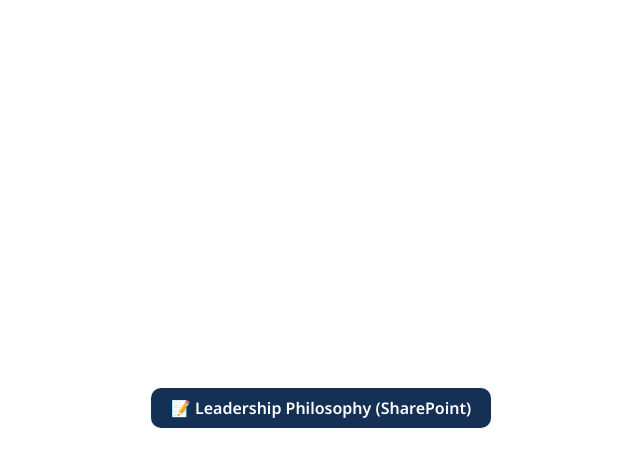
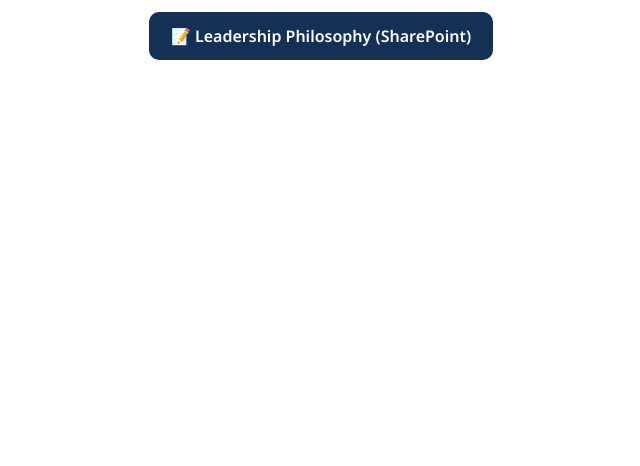
Before and after one commit to luke-barnes-qfd/rise-buttons, a plain HTML site: page btn-leadership.html in a window 1280 px wide. Shown: the whole page, without its empty margins (319-959 px from the left). Drawn offline with Linux system fonts and the light colour scheme.

Commit message:
Update btn-leadership.html

```diff
--- a/btn-leadership.html
+++ b/btn-leadership.html
@@ -5,19 +5,29 @@
 <link href="https://fonts.googleapis.com/css2?family=Noto+Sans:wght@600&display=swap" rel="stylesheet">
 <style>
   :root{ --btn:#143054; --hover:#055CA8; --text:#fff }
-  html,body{ margin:0; height:100%; background:transparent; font-family:"Noto Sans", Arial, sans-serif }
-  .wrap{ min-height:100%; display:grid; place-items:center; padding:8px 12px }
+  html,body{ margin:0; background:transparent; font-family:"Noto Sans", Arial, sans-serif }
+  .wrap{ display:grid; place-items:center; padding:12px }
   a.btn{
-    display:inline-block; padding:12px 20px; border-radius:10px;
+    display:inline-block; padding:14px 22px; border-radius:10px;
     background:var(--btn); color:var(--text); text-decoration:none;
-    font-weight:600; font-size:16px; line-height:1; text-align:center;
+    font-weight:600; font-size:16px; text-align:center; line-height:1.25;
     transition:background-color .2s ease, transform .05s ease;
   }
   a.btn:hover, a.btn:focus-visible{ background:var(--hover) }
   a.btn:active{ transform:translateY(1px) }
 </style>
 <div class="wrap">
-  <a class="btn" target="_blank" rel="noopener" href="https://qfes.sharepoint.com/sites/gateway/our_org/Pages/Commissioner.aspx">
+  <a class="btn" target="_blank" rel="noopener"
+     href="https://qfes.sharepoint.com/sites/gateway/our_org/Pages/Commissioner.aspx">
     📝 Leadership Philosophy (SharePoint)
   </a>
 </div>
+
+<script>
+  function resize() {
+    const h = document.documentElement.scrollHeight;
+    window.parent.postMessage({ type: "resize-iframe", height: h }, "*");
+  }
+  window.addEventListener("load", resize);
+  window.addEventListener("resize", resize);
+</script>
```
